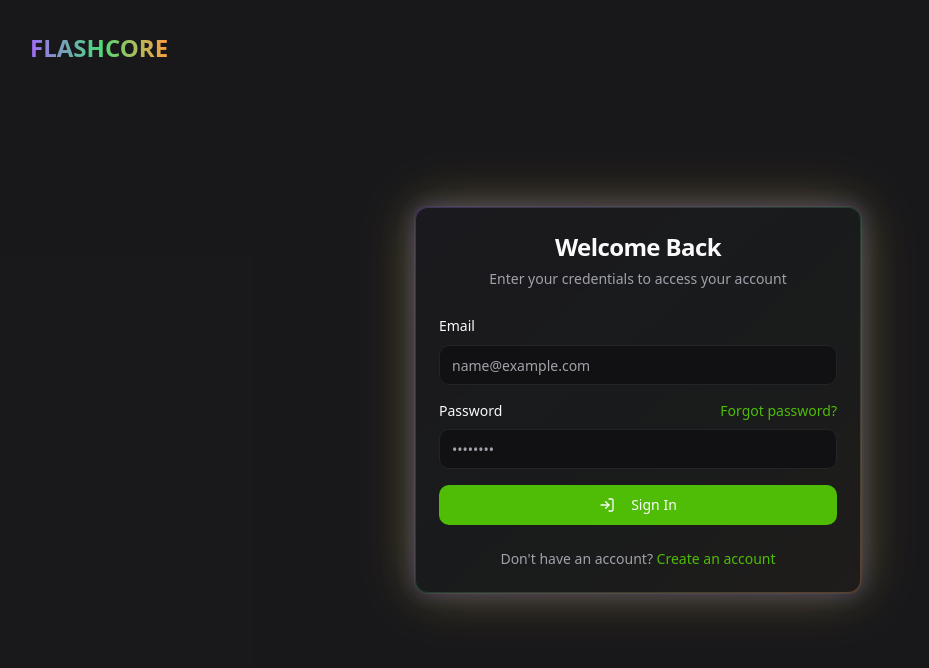
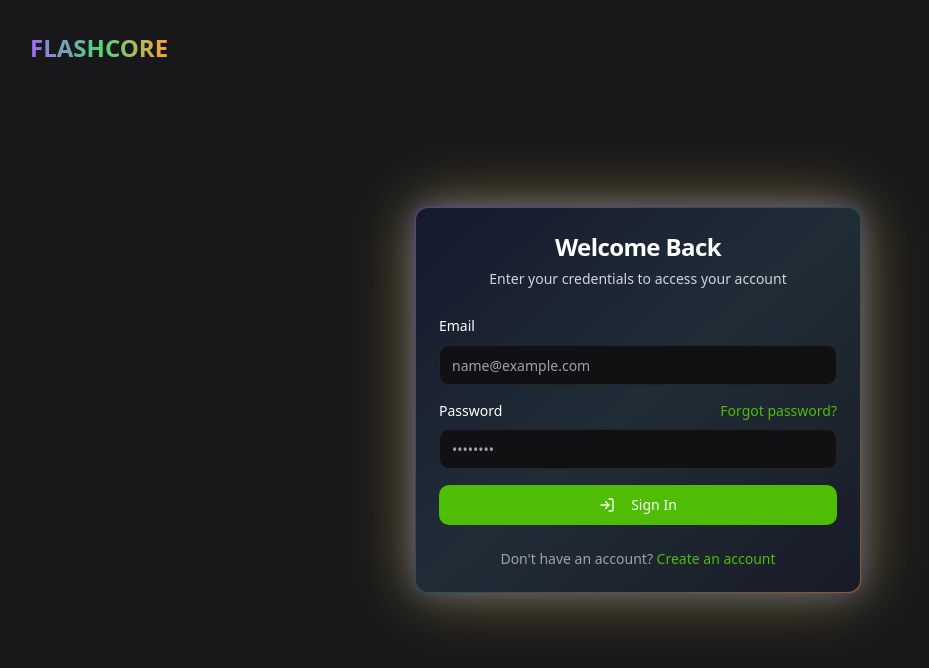
Before and after one commit to 009c0d3/flashcore-pulse-dashboard, a React (Vite) app: page /login in a window 1280 px wide. Shown: the top 668 px of the page, without its empty margins (2-931 px from the left). Built offline with nearby package versions, Linux system fonts and the light colour scheme.

Commit message:
Style card containers
Apply a dark gradient background and improve text/button visibility within card containers.

```diff
--- a/src/components/ui/card.tsx
+++ b/src/components/ui/card.tsx
@@ -1,3 +1,4 @@
+
 
 import * as React from "react"
 
@@ -10,12 +11,13 @@ const Card = React.forwardRef<
   <div
     ref={ref}
     className={cn(
-      "rounded-lg border bg-card text-card-foreground shadow-sm",
+      "rounded-lg border border-border/20 shadow-lg",
       "relative before:absolute before:inset-0 before:rounded-lg before:p-[1px]",
-      "before:bg-gradient-to-br before:from-flashcore-purple/30 before:via-flashcore-green/20 before:to-flashcore-orange/30",
-      "before:shadow-[0_0_20px_rgba(161,107,247,0.3),0_0_40px_rgba(76,217,123,0.2),0_0_60px_rgba(255,159,64,0.3)]",
-      "after:absolute after:inset-[1px] after:rounded-lg after:bg-gradient-to-br after:from-card/95 after:to-card/90",
+      "before:bg-gradient-to-br before:from-flashcore-purple/50 before:via-flashcore-green/30 before:to-flashcore-orange/50",
+      "before:shadow-[0_0_25px_rgba(161,107,247,0.4),0_0_50px_rgba(76,217,123,0.3),0_0_75px_rgba(255,159,64,0.4)]",
+      "after:absolute after:inset-[1px] after:rounded-lg after:bg-gradient-to-br after:from-gray-900/95 after:via-gray-800/90 after:to-gray-900/95",
       "after:backdrop-blur-sm",
+      "text-white",
       className
     )}
     {...props}
@@ -42,7 +44,7 @@ const CardTitle = React.forwardRef<
   <h3
     ref={ref}
     className={cn(
-      "text-2xl font-semibold leading-none tracking-tight",
+      "text-2xl font-semibold leading-none tracking-tight text-white",
       className
     )}
     {...props}
@@ -56,7 +58,7 @@ const CardDescription = React.forwardRef<
 >(({ className, ...props }, ref) => (
   <p
     ref={ref}
-    className={cn("text-sm text-muted-foreground", className)}
+    className={cn("text-sm text-gray-300", className)}
     {...props}
   />
 ))
```
